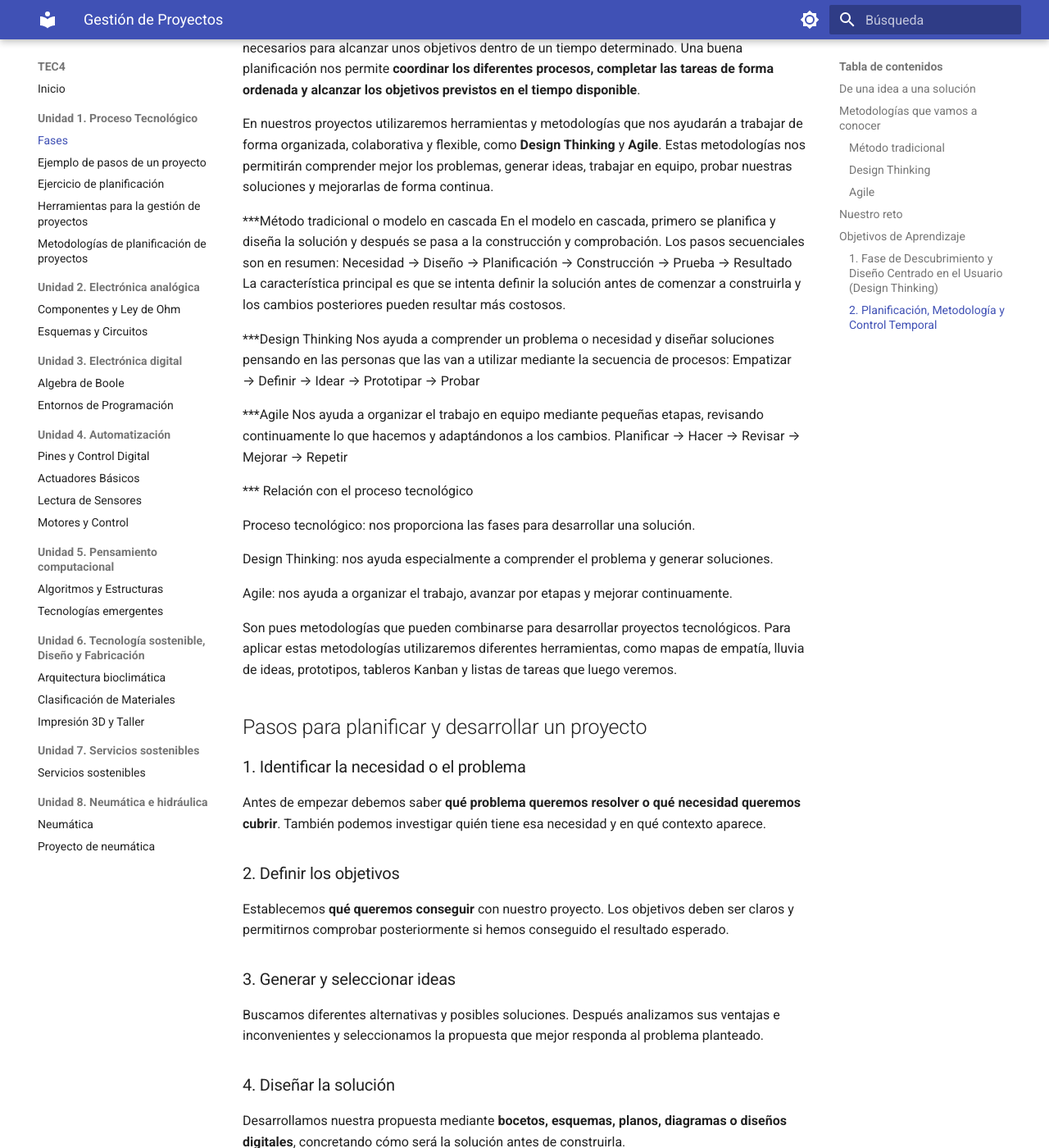
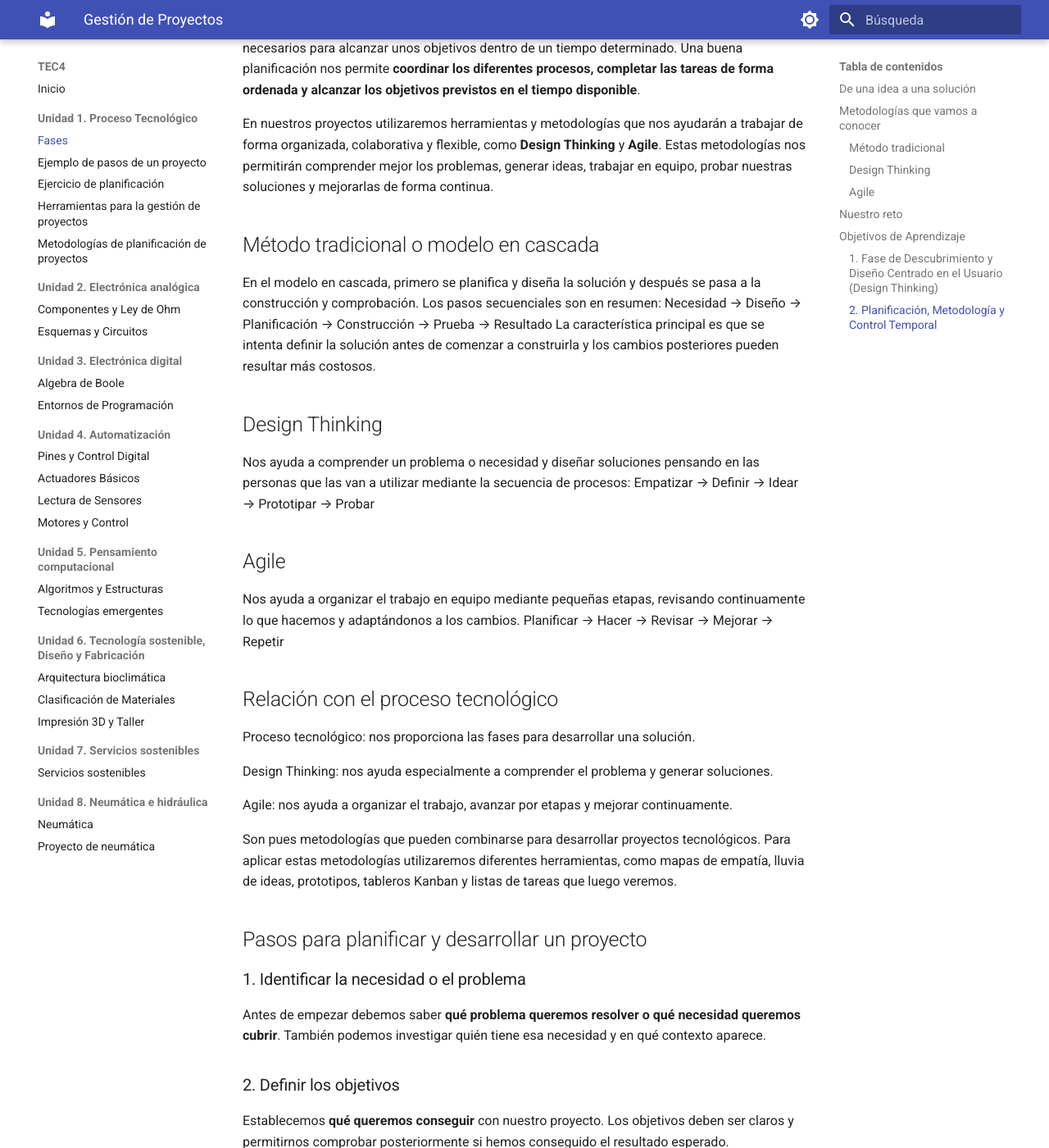
Before and after one commit to MdSmateriales/TEC4, an MkDocs documentation site: the page built from docs/unidad-1/metodologia-proyectos.md, in a window 1280 px wide and 1400 px high, scrolled down 2072 px. Shown: the whole window at 82% size. Built offline with MkDocs 1.6.1 and Material for MkDocs 9.7.7, drawn with Linux system fonts in a browser that asks for light colours.

Commit message:
Fix headings in methodology projects documentation
Updated headings for clarity and consistency in the methodology section.

```diff
--- a/docs/unidad-1/metodologia-proyectos.md
+++ b/docs/unidad-1/metodologia-proyectos.md
@@ -60,20 +60,20 @@ La **planificación de un proyecto** consiste en organizar de forma anticipada l
 En nuestros proyectos utilizaremos herramientas y metodologías que nos ayudarán a trabajar de forma organizada, colaborativa y flexible, como **Design Thinking** y **Agile**.
 Estas metodologías nos permitirán comprender mejor los problemas, generar ideas, trabajar en equipo, probar nuestras soluciones y mejorarlas de forma continua.
 
-***Método tradicional o modelo en cascada
+##Método tradicional o modelo en cascada
 En el modelo en cascada, primero se planifica y diseña la solución y después se pasa a la construcción y comprobación.
 Los pasos secuenciales son en resumen: Necesidad → Diseño → Planificación → Construcción → Prueba → Resultado
 La característica principal es que se intenta definir la solución antes de comenzar a construirla y los cambios posteriores pueden resultar más costosos.
 
-***Design Thinking
+##Design Thinking
 Nos ayuda a comprender un problema o necesidad y diseñar soluciones pensando en las personas que las van a utilizar mediante la secuencia de procesos:
 Empatizar → Definir → Idear → Prototipar → Probar
 
-***Agile
+##Agile
 Nos ayuda a organizar el trabajo en equipo mediante pequeñas etapas, revisando continuamente lo que hacemos y adaptándonos a los cambios.
 Planificar → Hacer → Revisar → Mejorar → Repetir
 
-*** Relación con el proceso tecnológico
+## Relación con el proceso tecnológico
 
 Proceso tecnológico:  nos proporciona las fases para desarrollar una solución.
 
```
